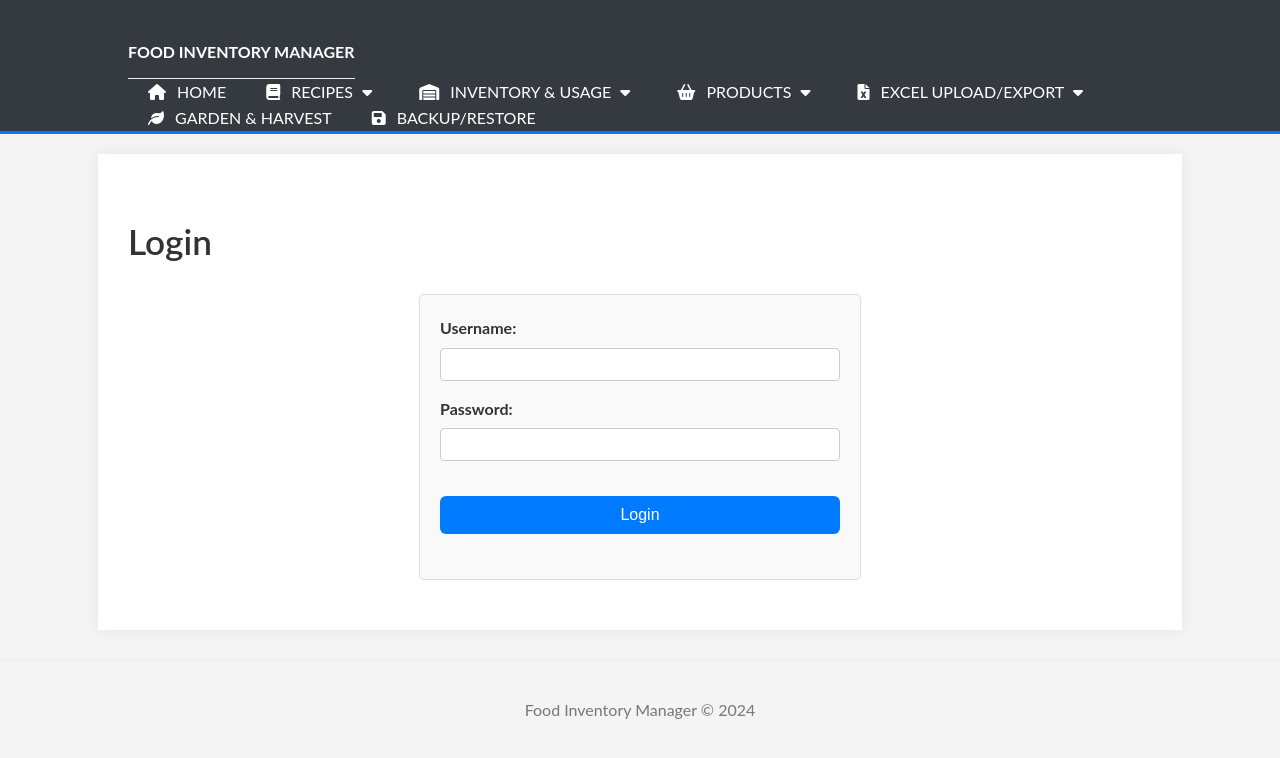
After one commit to Mikeymac75/PIM, a Flask app: page /login in a window 1280 px wide. The commit adds this page. Shown: the top 758 px of the page. Run offline with Flask 3, Linux system fonts and the light colour scheme; some libraries are stand-ins or nearby versions.

Commit message:
feat: Implement Flask-Login and rate limiting
- Integrate Flask-Login for user authentication.
- Protect all routes with @login_required.
- Add /login and /logout routes and a login template.
- Implement user loading from PIM_USERS environment variable (format: user1:pass1,user2:pass2).
- Add Flask-Limiter to rate limit login attempts (5 failed attempts per minute per IP).
- Add logout button to base template, visible when authenticated.

```diff
--- a/app.py
+++ b/app.py
@@ -1,4 +1,7 @@
 from flask import Flask, render_template, request, redirect, url_for, flash, jsonify, session, send_file
+from flask_login import LoginManager, UserMixin, login_user, logout_user, login_required, current_user
+from flask_limiter import Limiter
+from flask_limiter.util import get_remote_address
 from Food_manager import InventoryManager
 from RecipeManager import RecipeManager
 from datetime import date, datetime, timedelta # Added timedelta
@@ -14,6 +17,48 @@ app = Flask(__name__)
 # IMPORTANT: For production, set the FLASK_SECRET_KEY environment variable to a strong, random value.
 app.secret_key = os.environ.get('FLASK_SECRET_KEY', 'a_default_fallback_secret_key')
 
+# Flask-Login setup
+login_manager = LoginManager()
+login_manager.init_app(app)
+login_manager.login_view = 'login_view' # Name of the login route function
+
+# Flask-Limiter setup
+limiter = Limiter(
+    get_remote_address,
+    app=app,
+    default_limits=["200 per day", "50 per hour"], # General site limits
+    storage_uri="memory://", # Use memory for storage, consider redis for production
+    # strategy="fixed-window" # or "moving-window"
+)
+
+# --- User Class and Loader for Flask-Login ---
+class User(UserMixin):
+    def __init__(self, id):
+        self.id = id
+
+    @staticmethod
+    def get(user_id):
+        # In a real app, this would query a database.
+        # For this app, we check against environment variables.
+        # PIM_USERS format: "user1:pass1,user2:pass2"
+        users_str = os.environ.get('PIM_USERS')
+        if not users_str:
+            return None
+
+        credentials = {}
+        for user_pass_pair in users_str.split(','):
+            if ':' in user_pass_pair:
+                username, password = user_pass_pair.split(':', 1)
+                credentials[username] = password
+
+        if user_id in credentials:
+            return User(user_id)
+        return None
+
+@login_manager.user_loader
+def load_user(user_id):
+    return User.get(user_id)
+
 # Define allowed extensions for file upload
 ALLOWED_EXTENSIONS = {'xlsx'}
 
@@ -34,6 +79,80 @@ DATABASE_FILE = os.environ.get('DATABASE_FILE_PATH', 'food_app.db')
 # The manager classes themselves will handle DB initialization (table creation IF NOT EXISTS)
 manager = InventoryManager(db_filepath=DATABASE_FILE)
 recipe_mngr = RecipeManager(db_filepath=DATABASE_FILE)
+
+# --- Login and Logout Routes ---
+@app.route('/login', methods=['GET', 'POST'])
+@limiter.limit("5 per minute", H_METHOD="POST", error_message="Too many login attempts. Please try again later.")
+def login_view():
+    if current_user.is_authenticated:
+        return redirect(url_for('home')) # Redirect if already logged in
+
+    if request.method == 'POST':
+        username = request.form.get('username')
+        password = request.form.get('password')
+
+        # PIM_USERS environment variable is used for user authentication.
+        # Format: "username:password,username2:password2"
+        # Example: PIM_USERS="admin:strongpassword123,user:anotherpassword"
+        users_str = os.environ.get('PIM_USERS')
+        if not users_str:
+            flash('Login system not configured. No users found. Please set PIM_USERS environment variable.', 'error')
+            return render_template('login.html')
+
+        valid_credentials = {}
+        for user_pass_pair in users_str.split(','):
+            if ':' in user_pass_pair:
+                u, p = user_pass_pair.split(':', 1)
+                valid_credentials[u] = p
+
+        if username in valid_credentials and valid_credentials[username] == password:
+            user = User(username)
+            login_user(user)
+            flash('Logged in successfully!', 'success')
+            next_page = request.args.get('next')
+            return redirect(next_page or url_for('home'))
+        else:
+            flash('Invalid username or password.', 'error')
+            # For failed attempts, the limiter already tracks them by IP.
+            # If we wanted to exempt successful logins from the rate limit count for this IP,
+            # we would need more complex logic, perhaps using a different limiter for POST
+            # and only decrementing a custom counter on failure.
+            # The current setup limits based on POST requests to /login, regardless of success/failure.
+            # To specifically limit *failed* attempts, the decorator might need to be conditional
+            # or the check for failure would trigger a specific limiter.
+            # For now, "5 POSTs to /login per minute" is the effective limit.
+            # If Flask-Limiter has a built-in way to only count if the view function returns an error
+            # or a specific response, that would be cleaner.
+            # A common pattern is to have the limiter apply, and if the view logic determines it's a "countable" event (like a failed login),
+            # it would explicitly call something like `limiter.hit()` or similar.
+            # However, the simple decorator applies to the route entry.
+            # Let's refine the rate limit to only apply on failed attempts by moving the flash message
+            # for "Too many attempts" to be displayed if the limiter raises an exception.
+
+    return render_template('login.html')
+
+# Custom error handler for rate limit exceeded
+@app.errorhandler(429)
+def ratelimit_handler(e):
+    # Flash the error message provided in the limit decorator
+    # The default Flask-Limiter behavior for @limiter.limit might already return a 429 response
+    # with the error_message. If we want to flash it and render our login page, we handle it here.
+    # However, directly flashing from here might be tricky if the response is already sent.
+    # A simpler way is to let Flask-Limiter return its default 429 response with the message.
+    # If we want to show the login page with a flashed message:
+    if request.endpoint == 'login_view': # Only for login route
+        flash(str(e.description), 'error') # e.description should contain our "Too many login attempts..." message
+        return render_template('login.html'), 429 # Return the login page with a 429 status
+    # For other rate-limited routes, they might have their own handlers or a default one.
+    return str(e.description), 429
+
+
+@app.route('/logout')
+@login_required
+def logout_view():
+    logout_user()
+    flash('You have been logged out.', 'success')
+    return redirect(url_for('login_view'))
 
 # --- Helper Functions ---
 def _get_unique_item_names(include_historical=False):
@@ -49,14 +168,17 @@ def _get_unique_item_names(include_historical=False):
 
 # --- Flask Routes ---
 @app.route('/')
+@login_required
 def home():
     return render_template('home.html')
 
 @app.route('/inventory-usage-links/')
+@login_required
 def inventory_usage_links_view():
     return render_template('inventory_usage_links.html', title="Inventory & Usage Links")
 
 @app.route('/inventory/current')
+@login_required
 def current_inventory_view():
     # Retrieve filter and sort parameters from request.args
     search_term = request.args.get('search_term', '').strip()
@@ -162,6 +284,7 @@ def current_inventory_view():
     )
 
 @app.route('/inventory/historical')
+@login_required
 def historical_inventory_view():
     # Retrieve filter and sort parameters
     search_term = request.args.get('search_term', '').strip()
@@ -244,6 +367,7 @@ def historical_inventory_view():
     )
 
 @app.route('/inventory/batches')
+@login_required
 def inventory_batches_view():
     # This is a placeholder. Implementation will be added in subsequent steps.
     # For now, it will render a simple template.
@@ -359,6 +483,7 @@ def inventory_batches_view():
     )
 
 @app.route('/inventory/consume', methods=['GET', 'POST'])
+@login_required
 def consume_item_view():
     item_names = _get_unique_item_names() # Use new helper, default is include_historical=False
     all_recipes = recipe_mngr.get_all_recipes() # Fetch recipes once for the view
@@ -477,6 +602,7 @@ def consume_item_view():
     return render_template('consume_item.html', item_names=item_names, recipes=all_recipes, form_data={}, today=date.today().isoformat())
 
 @app.route('/inventory/upload_excel', methods=['GET', 'POST'])
+@login_required
 def upload_excel_view():
     if request.method == 'POST':
         if 'excel_file' not in request.files:
@@ -724,6 +850,7 @@ def upload_excel_view():
     return render_template('upload_excel.html', upload_warnings=upload_warnings) # Pass warnings even for initial page load if any exist (e.g. from previous failed confirm)
 
 @app.route('/upload_recipes_excel', methods=['GET', 'POST'])
+@login_required
 def upload_recipes_excel_view():
     if request.method == 'POST':
         if 'excel_file' not in request.files:
@@ -904,6 +1031,7 @@ def upload_recipes_excel_view():
     return render_template('upload_recipes_excel.html')
 
 @app.route('/confirm_excel_uploads', methods=['POST'])
+@login_required
 def confirm_excel_uploads_view():
     items_to_process = session.pop('items_pending_confirmation', [])
     # Retrieve and immediately clear upload_warnings from the session, as they are about to be processed or re-added.
@@ -973,10 +1101,12 @@ def confirm_excel_uploads_view():
     return redirect(url_for('current_inventory_view'))
 
 @app.route('/recipes-links/')
+@login_required
 def recipes_links_view():
     return render_template('recipes_links.html', title="Recipe Links")
 
 @app.route('/recipes/add', methods=['GET', 'POST'])
+@login_required
 def add_recipe_view():
     form_data_to_repopulate = {} # For GET or if POST fails and re-renders
     all_db_products = manager.get_all_products(page=None, per_page=None) # For "Output Product" dropdown
@@ -1075,6 +1205,7 @@ def add_recipe_view():
     return render_template('add_recipe.html', form_data=form_data_to_repopulate, products=all_db_products)
 
 @app.route('/recipes/<int:recipe_id>/edit', methods=['GET', 'POST'])
+@login_required
 def edit_recipe_view(recipe_id):
     recipe = recipe_mngr.get_recipe_by_id(recipe_id) # Should now include output_product_id and output_yield
 
@@ -1183,6 +1314,7 @@ def edit_recipe_view(recipe_id):
     return render_template('edit_recipe.html', recipe=recipe, products=all_db_products, form_data={})
 
 @app.route('/recipes')
+@login_required
 def recipes_list_view():
     all_recipes = recipe_mngr.get_all_recipes()
     # Sort recipes by name for consistent display order
@@ -1190,6 +1322,7 @@ def recipes_list_view():
     return render_template('recipes_list.html', recipes=sorted_recipes)
 
 @app.route('/recipes/id/<int:recipe_id>')
+@login_required
 def recipe_detail_view_by_id(recipe_id):
     recipe = recipe_mngr.get_recipe_by_id(recipe_id)
     if not recipe:
@@ -1201,6 +1334,7 @@ def recipe_detail_view_by_id(recipe_id):
     return redirect(url_for('recipe_detail_view', recipe_name=recipe['name']))
 
 @app.route('/recipes/name/<path:recipe_name>') # Using path for flexibility with names
+@login_required
 def recipe_detail_view(recipe_name):
     # This function now serves as the canonical URL for recipe details by name.
     recipe = recipe_mngr.get_recipe_by_name(recipe_name)
@@ -1255,6 +1389,7 @@ def recipe_detail_view(recipe_name):
                            recipe_makeable=recipe_makeable)
 
 @app.route('/recipes/<path:recipe_name>/make', methods=['GET', 'POST'])
+@login_required
 def make_recipe_view(recipe_name):
     recipe = recipe_mngr.get_recipe_by_name(recipe_name)
     if not recipe:
@@ -1429,6 +1564,7 @@ def make_recipe_view(recipe_name):
 
 
 @app.route('/inventory/projections')
+@login_required
 def projections_view():
     # Retrieve filter, sort, and pagination parameters for the product list
     search_term = request.args.get('search_term', '').strip()
@@ -1524,6 +1660,7 @@ def projections_view():
     )
 
 @app.route('/projections/save_overrides', methods=['POST'])
+@login_required
 def save_overrides_view():
     if request.method == 'POST':
         overrides_to_save = []
@@ -1564,6 +1701,7 @@ def save_overrides_view():
 
 # Renamed from /shopping_list and shopping_list_view
 @app.route('/products_needed')
+@login_required
 def products_needed_view():
     store_filter = request.args.get('store', '').strip()
     search_term = request.args.get('search', '').strip()
@@ -1582,6 +1720,7 @@ def products_needed_view():
                            today=date.today())
 
 @app.route('/products_needed/add_to_shopping_list', methods=['POST'])
+@login_required
 def add_products_needed_to_shopping_list_view():
     if request.method == 'POST':
         items_added_count = 0
@@ -1618,6 +1757,7 @@ def add_products_needed_to_shopping_list_view():
 
 # Renamed from log_shopping_list_purchases_view and route changed
 @app.route('/log_purchases', methods=['POST'])
+@login_required
 def log_purchases_view():
     if request.method == 'POST':
         purchase_date_str = request.form.get('purchase_date')
@@ -1738,11 +1878,13 @@ def log_purchases_view():
 
 # --- New Shopping List Routes ---
 @app.route('/new_shopping_list')
+@login_required
 def new_shopping_list_view():
     items = manager.get_user_shopping_list_items()
     return render_template('new_shopping_list.html', items=items, today=date.today())
 
 @app.route('/new_shopping_list/remove/<int:item_id>', methods=['POST'])
+@login_required
 def remove_from_new_shopping_list_view(item_id):
     result = manager.remove_item_from_user_shopping_list(item_id)
     if result.get("success"):
@@ -1752,6 +1894,7 @@ def remove_from_new_shopping_list_view(item_id):
     return redirect(url_for('new_shopping_list_view'))
 
 @app.route('/new_shopping_list/clear', methods=['POST'])
+@login_required
 def clear_new_shopping_list_view():
     result = manager.clear_user_shopping_list()
     if result.get("success"):
@@ -1761,6 +1904,7 @@ def clear_new_shopping_list_view():
     return redirect(url_for('new_shopping_list_view'))
 
 @app.route('/new_shopping_list/update_quantity/<int:item_id>', methods=['POST'])
+@login_required
 def update_new_shopping_list_item_quantity_view(item_id):
     new_quantity_str = request.form.get('quantity_added')
     try:
@@ -1775,6 +1919,7 @@ def update_new_shopping_list_item_quantity_view(item_id):
     return redirect(url_for('new_shopping_list_view'))
 
 @app.route('/new_shopping_list/export_excel', methods=['GET'])
+@login_required
 def export_new_shopping_list_excel_view():
     items = manager.get_user_shopping_list_items()
     if not items:
@@ -1817,6 +1962,7 @@ def export_new_shopping_list_excel_view():
         return redirect(url_for('new_shopping_list_view'))
 
 @app.route('/shopping_list/add_direct', methods=['POST'])
+@login_required
 def add_to_shopping_list_direct_view():
     product_id = request.form.get('product_id')
     quantity_str = request.form.get('quantity')
@@ -1848,6 +1994,7 @@ def add_to_shopping_list_direct_view():
 
 # --- Garden & Harvest Routes ---
 @app.route('/garden', methods=['GET'])
+@login_required
 def garden_list_view():
     # Basic implementation: Get all items, sort by plant_date by default
     sort_by = request.args.get('sort_by', 'plant_date')
@@ -1907,6 +2054,7 @@ def garden_list_view():
                            per_page=per_page)
 
 @app.route('/garden/add', methods=['GET', 'POST'])
+@login_required
 def add_production_item_view():
     all_db_products = manager.get_all_products(page=None, per_page=None) # Get all products for dropdown
 
@@ -1990,6 +2138,7 @@ def add_production_item_view():
     return render_template('garden_edit.html', item={}, products=all_db_products, form_action_label='Add', current_page='garden_add')
 
 @app.route('/garden/<int:item_id>/edit', methods=['GET', 'POST'])
+@login_required
 def edit_production_item_view(item_id):
     production_item = manager.get_production_item(item_id) # This should already return a dict
     if not production_item:
@@ -2084,6 +2233,7 @@ def edit_production_item_view(item_id):
     return render_template('garden_edit.html', item=production_item, products=all_db_products, form_action_label='Edit', current_page='garden_edit')
 
 @app.route('/garden/<int:item_id>/harvest', methods=['POST'])
+@login_required
 def record_harvest_view(item_id):
     actual_harvest_amount_str = request.form.get('actual_harvest_amount')
     harvest_date_str = request.form.get('harvest_date', date.today().isoformat()) # Default to today
@@ -2126,10 +2276,12 @@ def record_harvest_view(item_id):
 
 # --- Product Management Routes ---
 @app.route('/products-links/')
+@login_required
 def products_links_view():
     return render_template('products_links.html', title="Products Links")
 
 @app.route('/products', methods=['GET'])
+@login_required
 def list_products_view():
     # Retrieve filter parameters
     search_term = request.args.get('search_term', '').strip()
@@ -2216,6 +2368,7 @@ def list_products_view():
     )
 
 @app.route('/products/create', methods=['GET', 'POST'])
+@login_required
 def create_product_view():
     if request.method == 'POST':
         name = request.form.get('name', '').strip()
@@ -2308,6 +2461,7 @@ def create_product_view():
     return render_template('create_product.html', form_data={}, categories_data=all_categories_data)
 
 @app.route('/products/<int:product_id>/edit', methods=['GET', 'POST'])
+@login_required
 def edit_product_view(product_id):
     # product = manager.get_product(product_id) # Fetched in GET, no need to re-fetch before POST processing unless stale data is a concern
     # For POST, we primarily use form data. The product object is mainly for GET or repopulating form on error.
@@ -2426,6 +2580,7 @@ def edit_product_view(product_id):
 
 # --- Inventory Management Routes ---
 @app.route('/inventory/log_purchase', methods=['GET', 'POST'])
+@login_required
 def log_purchase_view():
     if request.method == 'POST':
         product_id_str = request.form.get('product_id')
@@ -2536,6 +2691,7 @@ def log_purchase_view():
                            today=date.today())
 
 @app.route('/inventory/edit', methods=['GET', 'POST'])
+@login_required
 def edit_inventory_view():
     products_for_dropdown = manager.get_all_products()
     selected_product_id = request.args.get('product_id')
@@ -2746,6 +2902,7 @@ def edit_inventory_view():
 
 # --- Category and Subcategory Management Route ---
 @app.route('/manage_categories', methods=['GET', 'POST'])
+@login_required
 def manage_categories_view():
     if request.method == 'POST':
         action_type = request.form.get('action_type')
@@ -2784,6 +2941,7 @@ def manage_categories_view():
     return render_template('manage_categories.html', categories_data=categories_data)
 
 @app.route('/product_modal_details/<int:product_id>', methods=['GET'])
+@login_required # This serves JSON but is part of the UI experience that should be protected.
 def product_modal_details(product_id):
     product_details = manager.get_product_details(product_id)
 
@@ -2877,6 +3035,7 @@ def product_modal_details(product_id):
 
 # --- Product Excel Upload Route ---
 @app.route('/upload_products_excel', methods=['GET', 'POST'])
+@login_required
 def upload_products_excel_view():
     if request.method == 'POST':
         if 'excel_file' not in request.files:
@@ -2928,6 +3087,7 @@ def upload_products_excel_view():
     return render_template('upload_products_excel.html', title="Upload Products from Excel")
 
 @app.route('/upload_historical_excel', methods=['GET', 'POST'])
+@login_required
 def upload_historical_excel_view():
     if request.method == 'POST':
         if 'excel_file' not in request.files:
@@ -2977,6 +3137,7 @@ def upload_historical_excel_view():
     return render_template('upload_historical_excel.html', title="Upload Historical Inventory from Excel")
 
 @app.route('/upload_production_items_excel', methods=['GET', 'POST'])
+@login_required
 def upload_production_items_excel_view():
     if request.method == 'POST':
         if 'excel_file' not in request.files:
@@ -3033,6 +3194,7 @@ def upload_production_items_excel_view():
 
 # --- Data Export Route ---
 @app.route('/export_data', methods=['GET', 'POST'])
+@login_required
 def export_data_view():
     if request.method == 'POST':
         selected_table = request.form.get('selected_table')
@@ -3333,8 +3495,12 @@ def export_data_view():
 from functools import wraps
 
 # --- Helper Decorator for Admin Routes ---
+# This decorator should now also implicitly require login,
+# as admin routes are a subset of protected routes.
+# However, Flask-Login's @login_required should be applied first if stacking.
 def admin_route_required(f):
     @wraps(f)
+    @login_required # Ensure user is logged in before checking admin rights
     def decorated_function(*args, **kwargs):
         if os.environ.get('FLASK_ENABLE_ADMIN_ROUTES', 'false').lower() != 'true':
             # flash("Admin functionality is disabled.", "error") # Option 1: Flash and redirect
@@ -3344,6 +3510,7 @@ def admin_route_required(f):
     return decorated_function
 
 # --- Backup and Restore Routes ---
+# The @admin_route_required decorator now handles @login_required internally.
 @app.route('/admin/backup_restore', methods=['GET'])
 @admin_route_required
 def backup_restore_view():
--- a/requirements.txt
+++ b/requirements.txt
@@ -1,3 +1,5 @@
 Flask
 openpyxl
 pytest
+Flask-Login
+Flask-Limiter
--- a/templates/base.html
+++ b/templates/base.html
@@ -67,6 +67,9 @@
                     </li>
                     <li class="{% if request.endpoint == 'garden_list_view' or request.endpoint == 'add_production_item_view' or request.endpoint == 'edit_production_item_view' %}current{% endif %}"><a href="{{ url_for('garden_list_view') }}"><i class="fas fa-leaf"></i> Garden & Harvest</a></li>
                     <li class="{% if request.endpoint == 'backup_restore_view' %}current{% endif %}"><a href="{{ url_for('backup_restore_view') }}"><i class="fas fa-save"></i> Backup/Restore</a></li>
+                    {% if current_user.is_authenticated %}
+                    <li><a href="{{ url_for('logout_view') }}"><i class="fas fa-sign-out-alt"></i> Logout ({{ current_user.id }})</a></li>
+                    {% endif %}
                 </ul>
             </nav>
         </div>
--- /dev/null
+++ b/templates/login.html
@@ -0,0 +1,83 @@
+{% extends "base.html" %}
+
+{% block title %}Login - Food Inventory Manager{% endblock %}
+
+{% block page_header %}
+    <h2>Login</h2>
+{% endblock %}
+
+{% block content %}
+<div class="form-container login-form">
+    {% with messages = get_flashed_messages(with_categories=true) %}
+        {% if messages %}
+            {% for category, message in messages %}
+                {% if category == 'error' %}
+                    <div class="flash-message flash-error">{{ message }}</div>
+                {% endif %}
+            {% endfor %}
+        {% endif %}
+    {% endwith %}
+
+    <form method="POST" action="{{ url_for('login_view') }}">
+        {{ form.csrf_token if form and form.csrf_token }} {# Add this if you plan to use Flask-WTF for forms #}
+        <div class="form-group">
+            <label for="username">Username:</label>
+            <input type="text" id="username" name="username" class="form-control" required>
+        </div>
+        <div class="form-group">
+            <label for="password">Password:</label>
+            <input type="password" id="password" name="password" class="form-control" required>
+        </div>
+        <div class="form-group">
+            <button type="submit" class="button">Login</button>
+        </div>
+    </form>
+</div>
+
+<style>
+.login-form {
+    max-width: 400px;
+    margin: 20px auto;
+    padding: 20px;
+    background-color: #f9f9f9;
+    border: 1px solid #ddd;
+    border-radius: 5px;
+}
+.login-form h2 {
+    text-align: center;
+    margin-bottom: 20px;
+}
+.login-form .form-group {
+    margin-bottom: 15px;
+}
+.login-form label {
+    display: block;
+    margin-bottom: 5px;
+}
+.login-form input[type="text"],
+.login-form input[type="password"] {
+    width: 100%;
+    padding: 8px;
+    border: 1px solid #ccc;
+    border-radius: 4px;
+    box-sizing: border-box; /* Ensures padding doesn't affect overall width */
+}
+.login-form .button {
+    width: 100%;
+    padding: 10px;
+}
+.flash-error {
+    color: red;
+    background-color: #ffe0e0;
+    border: 1px solid red;
+    padding: 10px;
+    margin-bottom: 15px;
+    border-radius: 4px;
+}
+</style>
+{% endblock %}
+
+{% block scripts %}
+    {# We don't want the full base.html scripts (like product_modal.js) on the login page #}
+    {# If you have specific JS for login, add it here. Otherwise, can be empty or inherit common minimal scripts #}
+{% endblock %}
```
